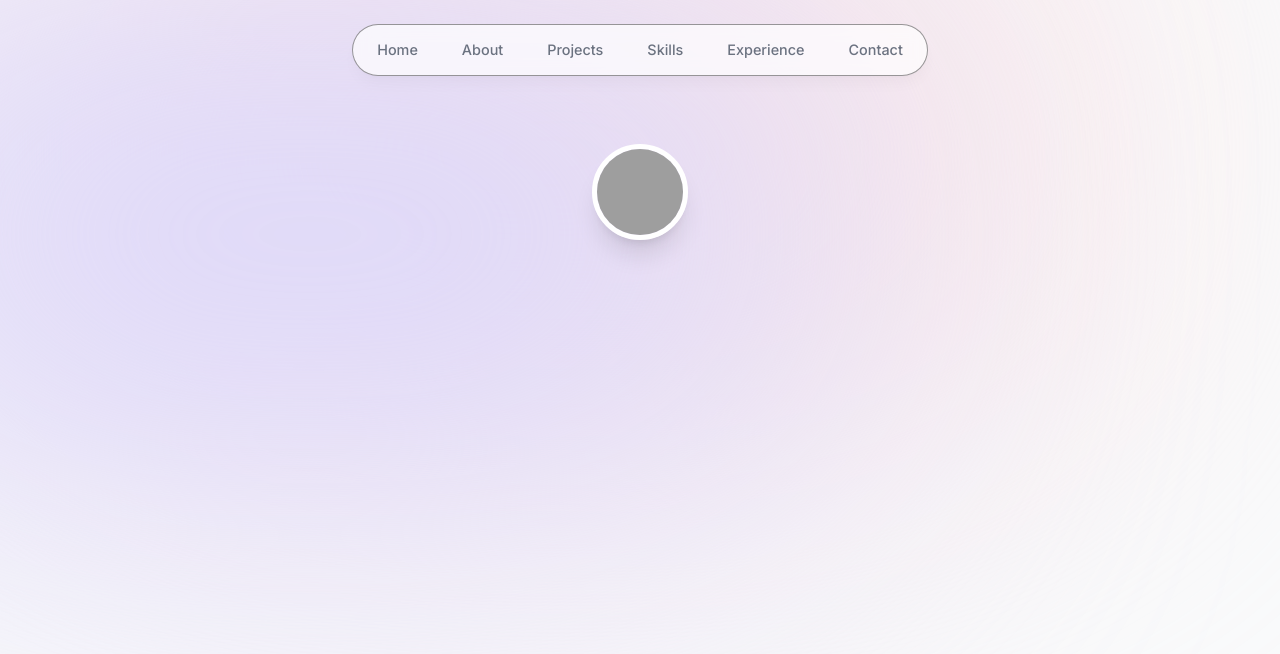
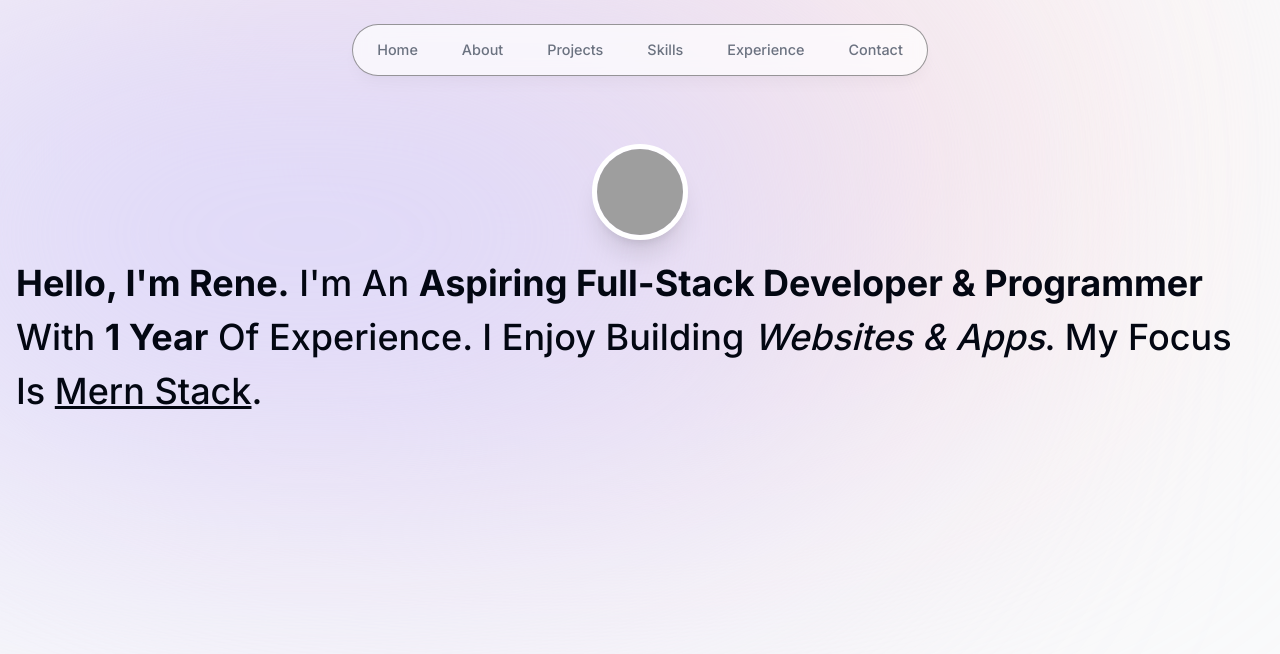
Before and after one commit to RenePung/portfolio-website-rene, a Next.js app: page / in a window 1280 px wide. Shown: the top 654 px of the page. Built offline with nearby package versions, Linux system fonts and the light colour scheme; grey boxes are pictures that could not be loaded.

Commit message:
added text and its styling - disabled eslint in json

```diff
--- a/components/intro.tsx
+++ b/components/intro.tsx
@@ -28,6 +28,14 @@ export default function Intro() {
                 </motion.div>
             </div>
         </div>
+
+        <p className="mb-10 mt-4 px-4 text-2xl font-medium !leading-[1.5] sm:text-4xl">
+        <span className="font-bold">Hello, I'm Rene.</span> I'm An{" "}
+        <span className="font-bold">Aspiring Full-Stack Developer & Programmer</span> With{" "}
+        <span className="font-bold">1 Year</span> Of Experience. I Enjoy
+        Building <span className="italic">Websites & Apps</span>. My Focus Is{" "}
+        <span className="underline">Mern Stack</span>.
+        </p>
     </section>
   )
 }
```
Also changed, not shown: .eslintrc.json.
